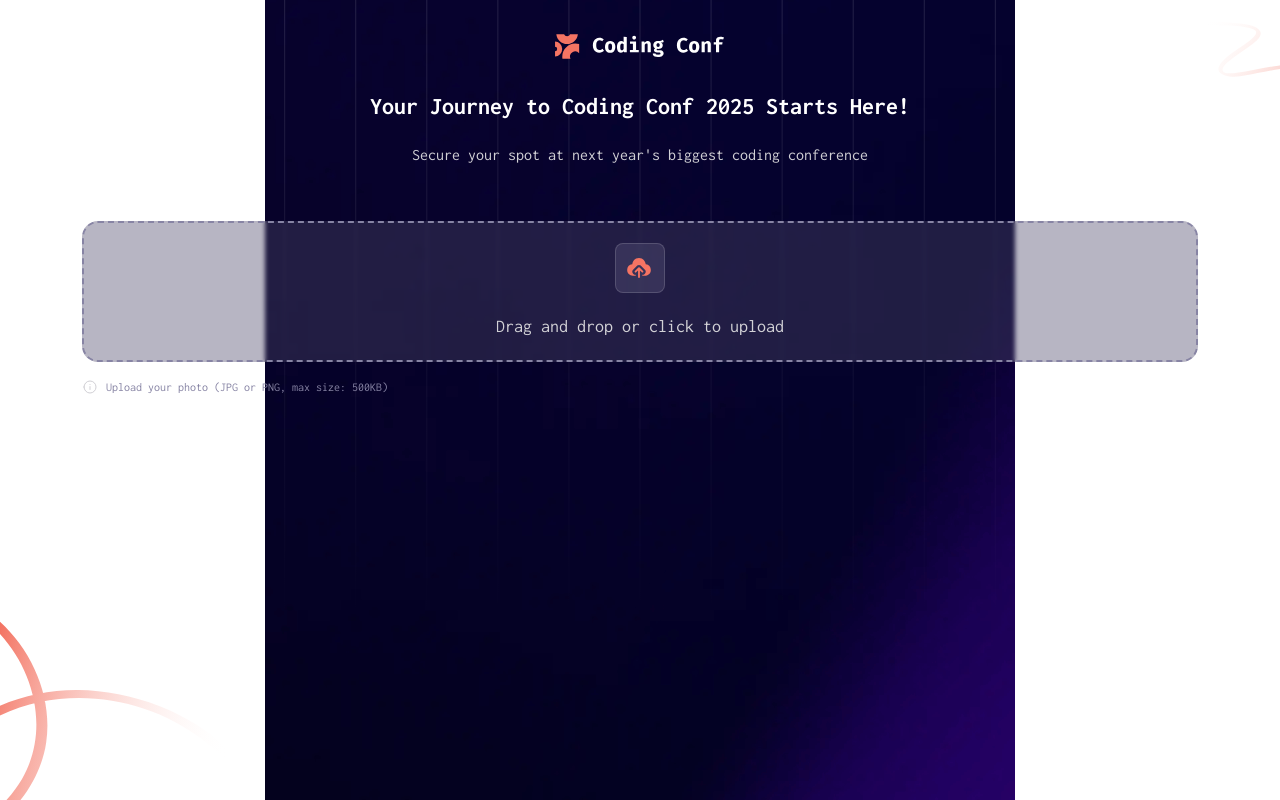
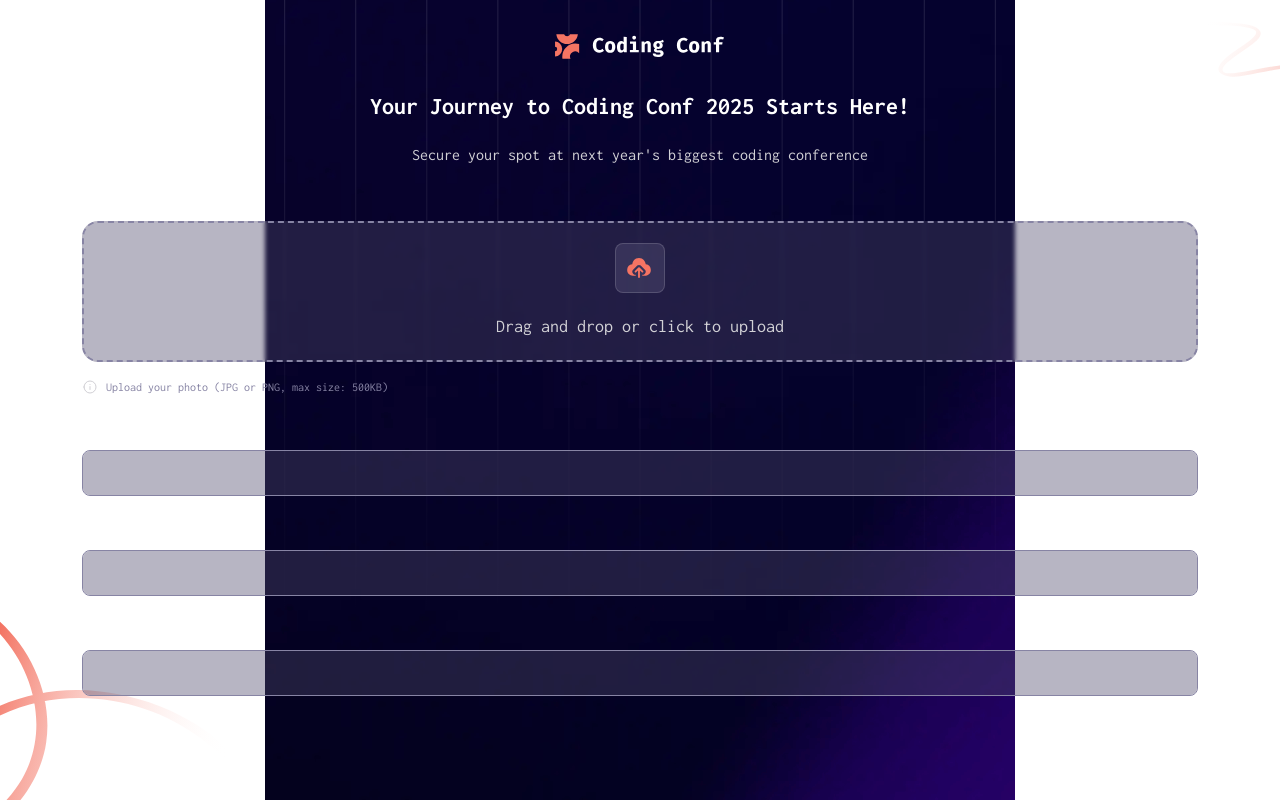
Before and after one commit to HosseinHeydarpour/Conference-ticket-generator, an Angular app: page / in a window 1280 px wide. Built offline with nearby package versions, Linux system fonts and the light colour scheme.

Commit message:
feat: --> Form Component | add other inputs to the form component

```diff
--- a/src/app/form/form.component.html
+++ b/src/app/form/form.component.html
@@ -7,4 +7,16 @@
       <p class="mb-0">Upload your photo (JPG or PNG, max size: 500KB)</p>
     </div>
   </div>
+  <div class="form-group mt-3 mb-3">
+    <label class="mb-2">Full Name</label>
+    <input type="text" class="form-control" />
+  </div>
+  <div class="form-group mb-3">
+    <label class="mb-2">Email Address</label>
+    <input type="text" class="form-control" />
+  </div>
+  <div class="form-group mb-3">
+    <label class="mb-2">Github Username</label>
+    <input type="text" class="form-control" />
+  </div>
 </form>
--- a/src/app/form/form.component.scss
+++ b/src/app/form/form.component.scss
@@ -15,3 +15,18 @@ form {
 label {
   color: var(--neutral-0);
 }
+
+input {
+  border: 1px solid var(--neutral-500);
+  background-color: var(--neutral-700-low-op);
+  border-radius: 8px;
+  color: var(--neutral-0);
+  padding: 10px 4px;
+
+  &:focus {
+    background-color: var(--neutral-700-low-op);
+    border: 1px solid var(--neutral-500);
+    outline: solid 1px var(--neutral-500);
+    outline-offset: 2px;
+  }
+}
```
